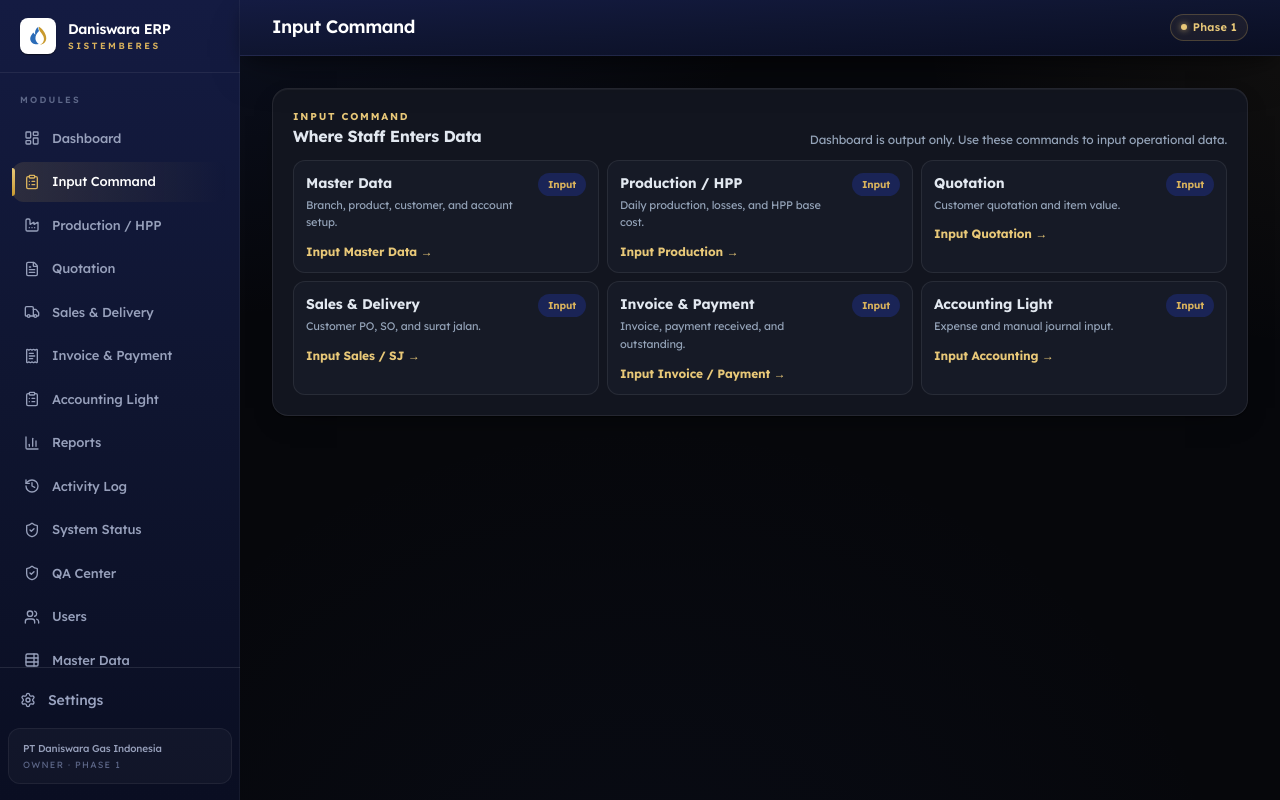
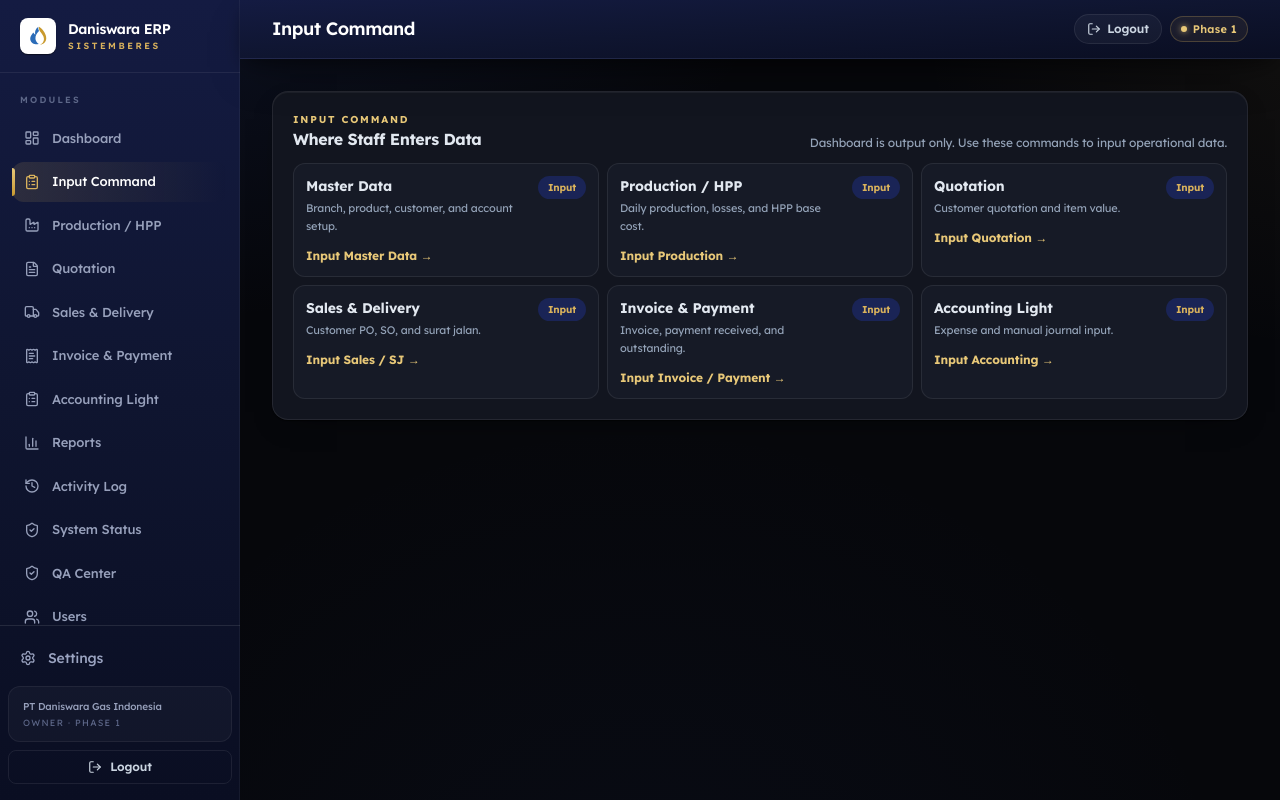
Before and after one commit to victor-rekon/daniswara-mini-erp, a Next.js app: page /input in a window 1280 px wide. Built offline with nearby package versions, Linux system fonts and the light colour scheme.

Commit message:
Add logout button and role dashboard title

```diff
--- a/components/layout/app-shell.tsx
+++ b/components/layout/app-shell.tsx
@@ -4,6 +4,7 @@ import type { ReactNode } from "react";
 import { useEffect, useRef, useState } from "react";
 import Link from "next/link";
 import { usePathname } from "next/navigation";
+import { LogOut } from "lucide-react";
 import { navigationItems } from "@/lib/constants/navigation";
 import { ROLE_COOKIE_NAME, canAccessHref, normalizeRole, type UserRole } from "@/lib/access/roles";
 
@@ -28,6 +29,20 @@ function useClientRole() {
   return role;
 }
 
+function roleDashboardTitle(role: UserRole) {
+  if (role === "owner") return "Owner Dashboard";
+  if (role === "admin") return "Admin Dashboard";
+  if (role === "finance") return "Finance Dashboard";
+  return "Staff Dashboard";
+}
+
+function displayTitle(title: string, role: UserRole) {
+  if (title.toLowerCase() === "dashboard" || title.toLowerCase() === "owner dashboard") {
+    return roleDashboardTitle(role);
+  }
+  return title;
+}
+
 /* Daniswara flame-drop mark (navy + gold, from company logo) */
 function BrandMark({ size = 20 }: { size?: number }) {
   return (
@@ -41,6 +56,21 @@ function BrandMark({ size = 20 }: { size?: number }) {
         fill="#c99a2e"
       />
     </svg>
+  );
+}
+
+function LogoutButton({ compact = false }: { compact?: boolean }) {
+  return (
+    <Link
+      href="/logout"
+      className={compact
+        ? "flex shrink-0 items-center gap-1.5 rounded-full border border-white/[0.08] bg-white/[0.04] px-3 py-1.5 text-xs font-semibold text-[#cbd5e1] active:scale-95"
+        : "mt-2 flex items-center justify-center gap-2 rounded-lg border border-white/[0.08] px-3 py-2 text-xs font-semibold text-[#cbd5e1] transition-colors hover:border-red-400/35 hover:bg-red-400/[0.06] hover:text-red-200"
+      }
+    >
+      <LogOut className="h-3.5 w-3.5" aria-hidden="true" />
+      Logout
+    </Link>
   );
 }
 
@@ -123,6 +153,7 @@ function Sidebar() {
             {role.toUpperCase()} &middot; Phase 1
           </p>
         </div>
+        <LogoutButton />
       </div>
     </aside>
   );
@@ -134,8 +165,6 @@ function MobileNav() {
   const activeRef = useRef<HTMLAnchorElement>(null);
   const visibleItems = navigationItems.filter((item) => canAccessHref(role, item.href));
 
-  // Center the active pill on mount / route change so the user never has to
-  // re-scroll the command bar after navigating.
   useEffect(() => {
     const el = activeRef.current;
     if (el) {
@@ -178,6 +207,9 @@ type AppShellProps = {
 };
 
 export function AppShell({ title, children }: AppShellProps) {
+  const role = useClientRole();
+  const resolvedTitle = displayTitle(title, role);
+
   return (
     <div className="min-h-screen overflow-x-hidden bg-transparent text-slate-100">
       <Sidebar />
@@ -190,16 +222,19 @@ export function AppShell({ title, children }: AppShellProps) {
               </div>
               <div className="min-w-0">
                 <h2 className="truncate text-base font-semibold leading-tight tracking-tight text-white md:text-lg">
-                  {title}
+                  {resolvedTitle}
                 </h2>
                 <p className="mt-0.5 truncate text-[10px] font-semibold uppercase tracking-[0.18em] text-[#d9b25c] md:hidden">
                   PT Daniswara Gas Indonesia
                 </p>
               </div>
             </div>
-            <div className="flex shrink-0 items-center gap-1.5 rounded-full border border-[#d9b25c]/25 bg-[#d9b25c]/[0.07] px-2.5 py-1 text-[10px] font-semibold tracking-wide text-[#e8c878] md:text-[11px]">
-              <span className="h-1.5 w-1.5 rounded-full bg-[#e8c878] shadow-[0_0_6px_rgba(232,200,120,0.8)]" />
-              Phase 1
+            <div className="flex shrink-0 items-center gap-2">
+              <LogoutButton compact />
+              <div className="flex shrink-0 items-center gap-1.5 rounded-full border border-[#d9b25c]/25 bg-[#d9b25c]/[0.07] px-2.5 py-1 text-[10px] font-semibold tracking-wide text-[#e8c878] md:text-[11px]">
+                <span className="h-1.5 w-1.5 rounded-full bg-[#e8c878] shadow-[0_0_6px_rgba(232,200,120,0.8)]" />
+                Phase 1
+              </div>
             </div>
           </div>
           <MobileNav />
```
